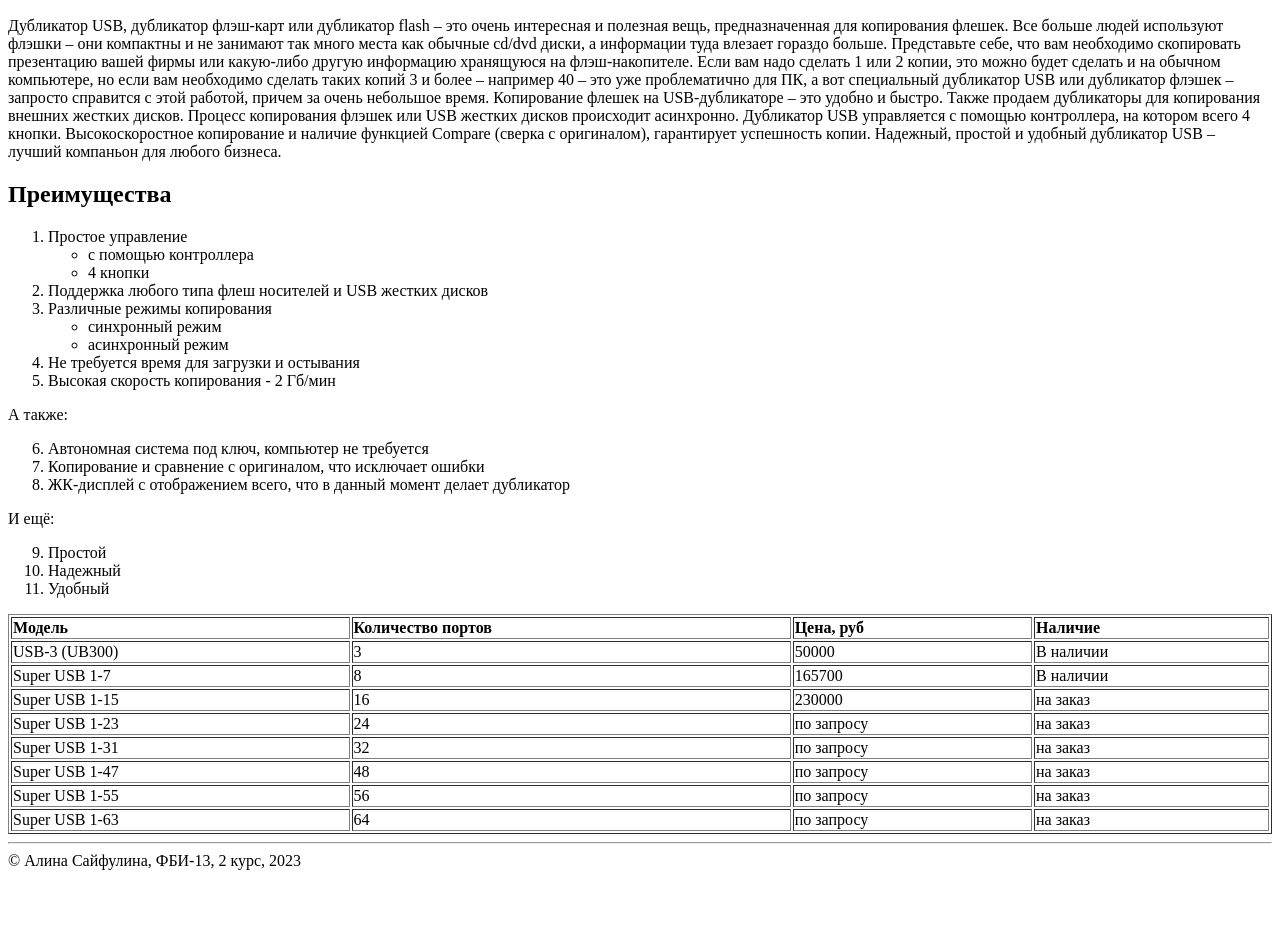
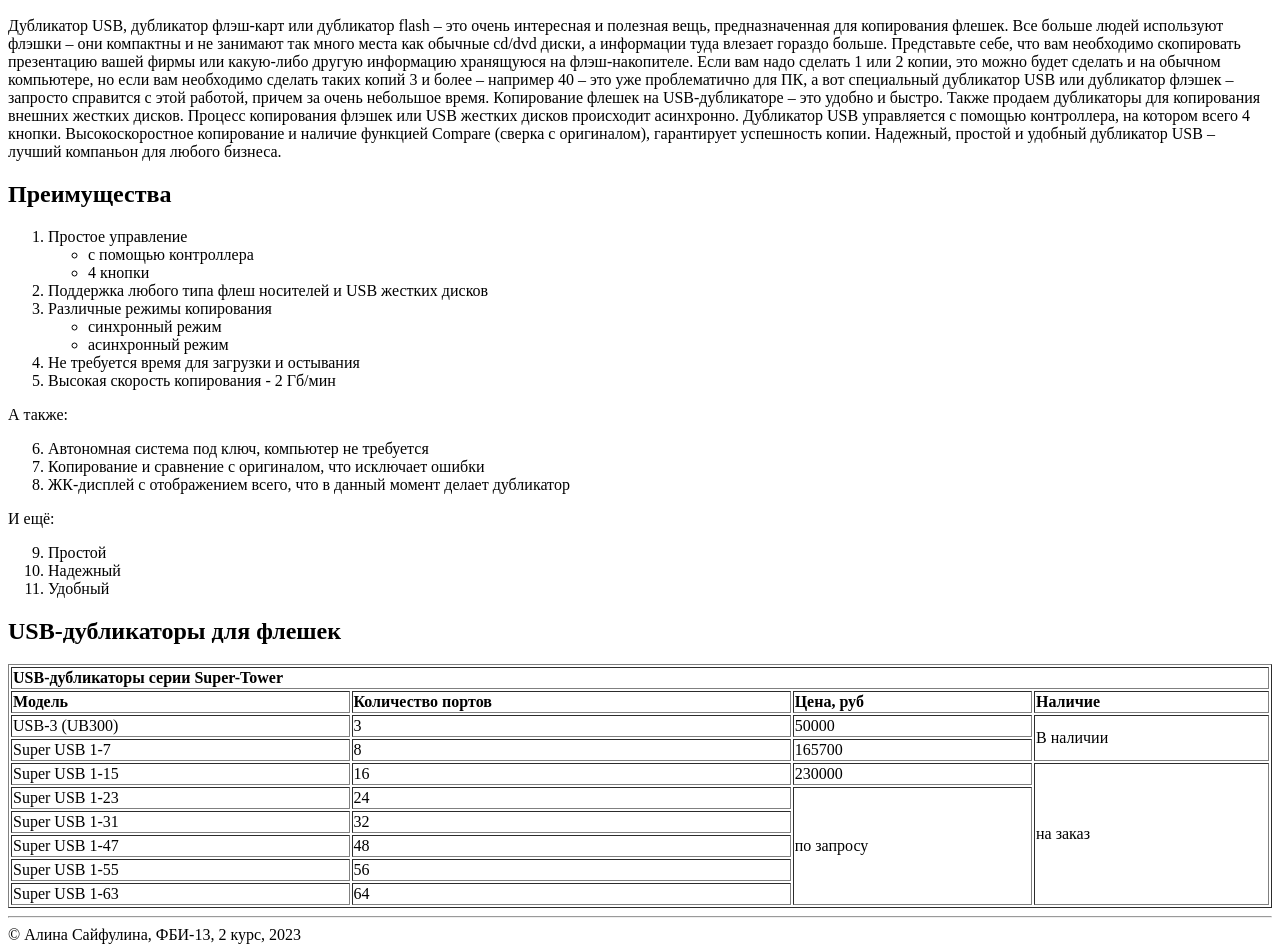
Before and after one commit to linasai1/web-programming-labs, a plain HTML site: page lab2.html in a window 1280 px wide. Shown: the part 146-1098 px from the top of the page. Before the commit the page ends 1024 px from the top, so only its background shows below. Drawn offline with Linux system fonts and the light colour scheme.

Commit message:
USB дубликаторы серии Super-Tower

```diff
--- a/lab2.html
+++ b/lab2.html
@@ -62,7 +62,13 @@
                 <li>Надежный</li>
                 <li>Удобный</li>
             </ol>
+
+            <h2>USB-дубликаторы для флешек</h2>
+
             <table border="1" width="100%">
+                <tr>
+                    <td colspan="4"><b>USB-дубликаторы серии Super-Tower</b></td>
+                </tr>
                 <tr>
                     <td><b>Модель</b></td>
                     <td><b>Количество портов</b></td>
@@ -73,49 +79,40 @@
                     <td>USB-3 (UB300)</td>
                     <td>3</td>
                     <td>50000</td>
-                    <td>В наличии</td>
+                    <td rowspan="2">В наличии</td>
                 </tr>
                 <tr>
                     <td>Super USB 1-7</td>
                     <td>8</td>
                     <td>165700</td>
-                    <td>В наличии</td>
+                    <!-- <td>В наличии</td> -->
                 </tr>
                 <tr>
                     <td>Super USB 1-15</td>
                     <td>16</td>
                     <td>230000</td>
-                    <td>на заказ</td>
+                    <td rowspan="6">на заказ</td>
                 </tr>
                 <tr>
                     <td>Super USB 1-23</td>
                     <td>24</td>
-                    <td>по запросу</td>
-                    <td>на заказ</td>
+                    <td rowspan="5">по запросу</td>
                 </tr>
                 <tr>
                     <td>Super USB 1-31</td>
                     <td>32</td>
-                    <td>по запросу</td>
-                    <td>на заказ</td>
                 </tr>
                 <tr>
                     <td>Super USB 1-47</td>
                     <td>48</td>
-                    <td>по запросу</td>
-                    <td>на заказ</td>
                 </tr>
                 <tr>
                     <td>Super USB 1-55</td>
                     <td>56</td>
-                    <td>по запросу</td>
-                    <td>на заказ</td>
                 </tr>
                 <tr>
                     <td>Super USB 1-63</td>
                     <td>64</td>
-                    <td>по запросу</td>
-                    <td>на заказ</td>
                 </tr>
             </table>
         </main>
```
